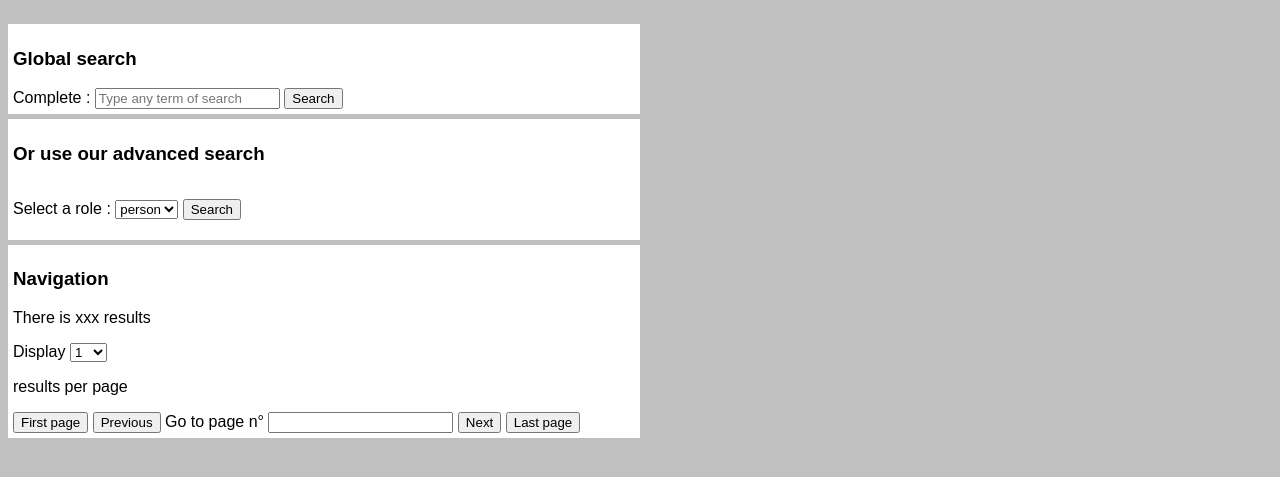
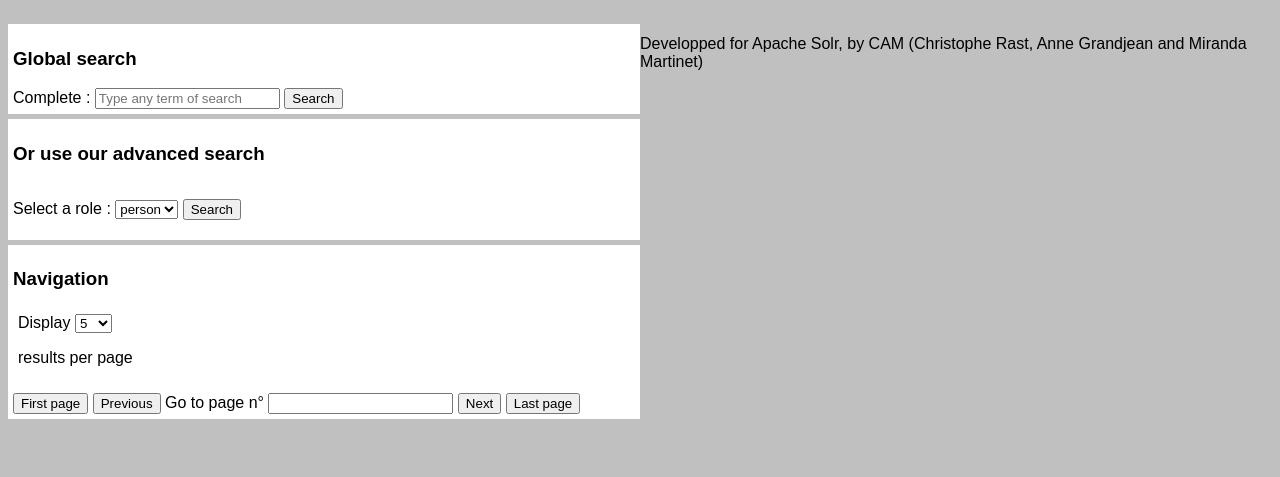
Before and after one commit to ChrisRast/SCI, a plain HTML site: page index.html in a window 1280 px wide. Shown: the part 61-538 px from the top of the page. Drawn offline with Linux system fonts and the light colour scheme; no server answers.

Commit message:
màj index

```diff
--- a/index.html
+++ b/index.html
@@ -61,19 +61,20 @@
         </article>
         <nav>
             <h1>Navigation</h1>
-			<p>There is xxx results</p>
+            <p class="numResults"></p>
+            <article>
                 <label for="display">Display</label>
                 <select id="display">
-				<option>1</option>
                     <option>5</option>
                     <option>10</option>
                     <option>20</option>
                 </select>
                 <p>results per page</p>
+            </article>
             <input type="button" value="First page">
             <input type="button" value="Previous">
             <label for="number">Go to page n°</label>
-			<input type="number" name="number" />
+            <input id="goPage" type="number" name="number" />
             <input type="button" value="Next">
             <input type="button" value="Last page">
         </nav>
@@ -85,9 +86,9 @@
         </ul>
     </section>
 
-	<!--<footer>
+    <footer>
         <p>Developped for Apache Solr, by CAM (Christophe Rast, Anne Grandjean and Miranda Martinet)</p>
-    </footer>-->
+    </footer>
 
 </body>
 
```
Lines whose indentation alone changed are shown as unchanged.
